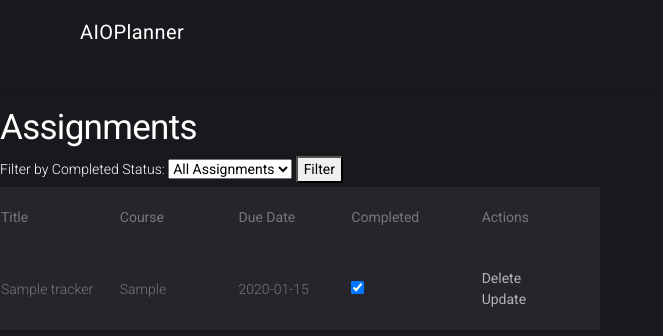
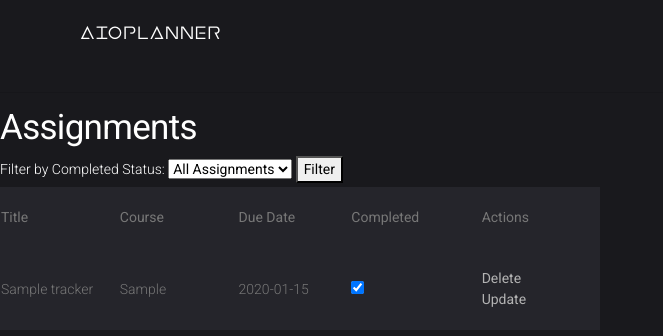
Before and after one commit to SutherlandB/AIOPlanner, a Flask app: page /assignments in a window 1280 px wide. Shown: the top 336 px of the page, without its empty margins (0-663 px from the left). Run offline with Flask 3, Linux system fonts and the light colour scheme; tables that the repository leaves empty hold one stand-in row (values such as "Sample post"); some libraries are stand-ins or nearby versions.

Commit message:
added logo font

```diff
--- a/Flask/static/css-table-18/css/style.css
+++ b/Flask/static/css-table-18/css/style.css
@@ -160,5 +160,14 @@ vertical-align:top;
 #childElement{
 position: relative;
 padding: 0px 0px 0px 15px;
+}
 
+@font-face {
+  font-family: myFirstFont;
+  src: url(EarthOrbiter-YZ12.otf);
 }
+
+
+.Logo{
+  font-family: myFirstFont;
+}
--- a/Flask/templates/base.html
+++ b/Flask/templates/base.html
@@ -17,7 +17,6 @@
     <script src="https://code.getmdl.io/1.3.0/material.min.js"></script>
     <link rel="stylesheet" href="https://code.getmdl.io/1.3.0/material.indigo-pink.min.css">
     <link rel="stylesheet" href="https://fonts.googleapis.com/icon?family=Material+Icons">
-
     {% block head %}{% endblock %}
 </head>
 <body>
@@ -25,7 +24,8 @@
         <header class="mdl-layout__header mdl-layout__header--transparent">
           <div class="mdl-layout__header-row">
             <span class="mdl-layout-title">
-                <a class = "Logo" href="/">AIOPlanner</a>
+
+                <a class = "Logo" href="/" >AIOPlanner</a>
             </span>
 
             <div class="mdl-layout-spacer"></div>
```
Also changed, not shown: Flask/Assets/we-are-alien/readme.txt (added), Flask/instance/test.db, Flask/static/css-table-18/css/EarthOrbiter-YZ12.otf (added), Flask/static/css-table-18/css/JUNEBUG.TTF (added), Flask/static/css-table-18/css/wearealien.ttf (added), Flask/static/css/main.css (line endings or trailing spaces), 5 other files.
